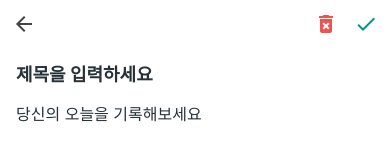
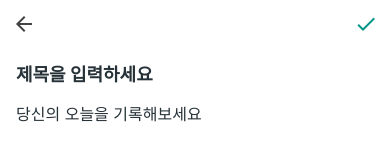
Before and after one commit to jw1036/exam_reactnative, a React Native app: screen /Write in a window 390 px wide. Shown: the top 160 px of the page. Built offline with nearby package versions, Linux system fonts and the light colour scheme.

Commit message:
7.3.3 WriteHeader 수정하기

```diff
--- a/components/WriteHeader.js
+++ b/components/WriteHeader.js
@@ -3,7 +3,7 @@ import React from 'react';
 import {StyleSheet, View} from 'react-native';
 import TransparentCircleButton from './TransparentCircleButton';
 
-function WriteHeader({onSave}) {
+function WriteHeader({onSave, onAskRemove, isEditting}) {
   const navigation = useNavigation();
 
   const onGoBack = () => {
@@ -18,11 +18,14 @@ function WriteHeader({onSave}) {
         color="#424242"
       />
       <View style={styles.buttons}>
-        <TransparentCircleButton
-          name="delete-forever"
-          color="#ef5350"
-          hasMarginRight
-        />
+        {isEditting && (
+          <TransparentCircleButton
+            name="delete-forever"
+            color="#ef5350"
+            hasMarginRight
+            onPress={onAskRemove}
+          />
+        )}
         <TransparentCircleButton
           name="check"
           color="#009688"
```
